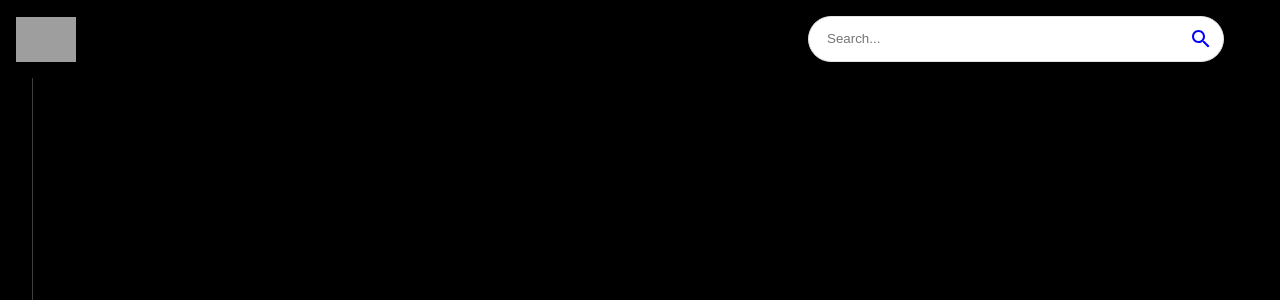
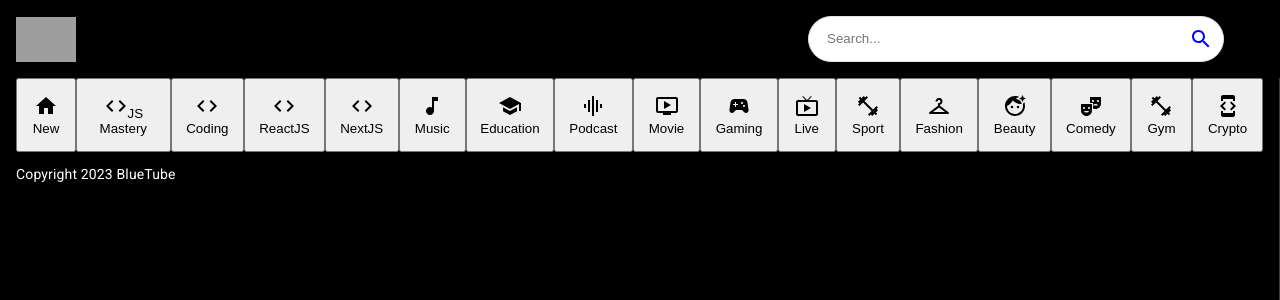
Before and after one commit to Piquant95/BlueTube, a React (Create React App) app: page / in a window 1280 px wide. Shown: the top 300 px of the page. Built offline with nearby package versions, Linux system fonts and the light colour scheme; grey boxes are pictures that could not be loaded.

Commit message:
Added icons to menubar

```diff
--- a/src/components/Feed.jsx
+++ b/src/components/Feed.jsx
@@ -1,5 +1,6 @@
 import { useState, useEffect } from 'react';
 import { Box, Stack, Typography } from '@mui/material';
+import Sidebar from './Sidebar';
 
 const Feed = () => {
   return (
@@ -7,7 +8,12 @@
     "column", md: "row" } }}>
       <Box sx={{ height: { sx: 'auto', md:
       '92vh' }, borderRight: '1px solid #3d3d3d', px: { sx: 0, md: 2 }}}>
+        <Sidebar />
 
+        <Typography className='copyright'
+        variant='body2' sx={{ mt: 1.5, color: '#fff' }}>
+          Copyright 2023 BlueTube
+        </Typography>
       </Box>
     </Stack>
   )
--- /dev/null
+++ b/src/components/Sidebar.jsx
@@ -0,0 +1,23 @@
+import { Stack } from "@mui/material";
+
+import { categories } from "../utils/constants";
+
+const Sidebar = () => (
+  <Stack
+    direction="row"
+    sx={{
+      overflowY: "auto",
+      height: { sx: "auto", md: "10%" },
+      flexDirection: { md: "row" },
+    }}
+  >
+    {categories.map((category) => (
+      <button>
+        <span>{category.icon}</span>
+        <span>{category.name}</span>
+      </button>
+    ))}
+  </Stack>
+);
+
+export default Sidebar;
--- a/src/components/index.js
+++ b/src/components/index.js
@@ -4,3 +4,4 @@
 export { default as SearchFeed } from './SearchFeed';
 export { default as VideoDetail } from './VideoDetail';
 export { default as SearchBar } from './SearchBar';
+export { default as Sidebar } from './Sidebar';
```
